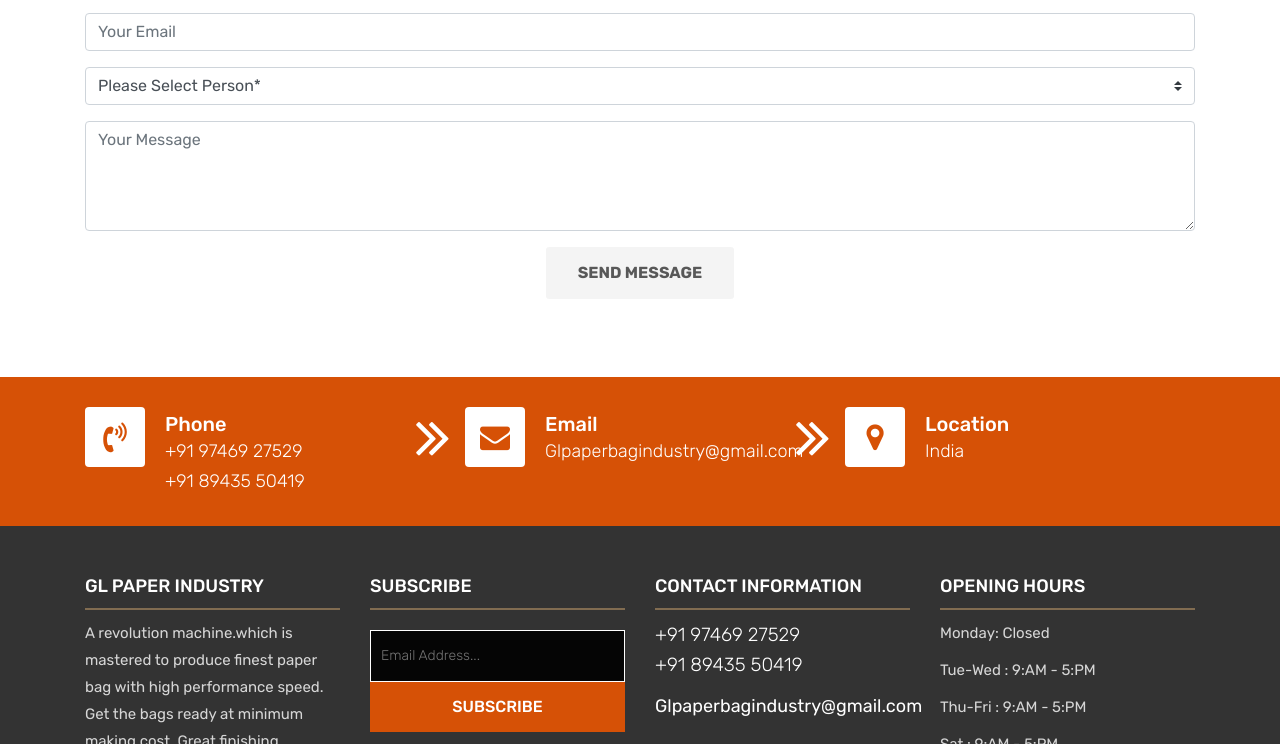
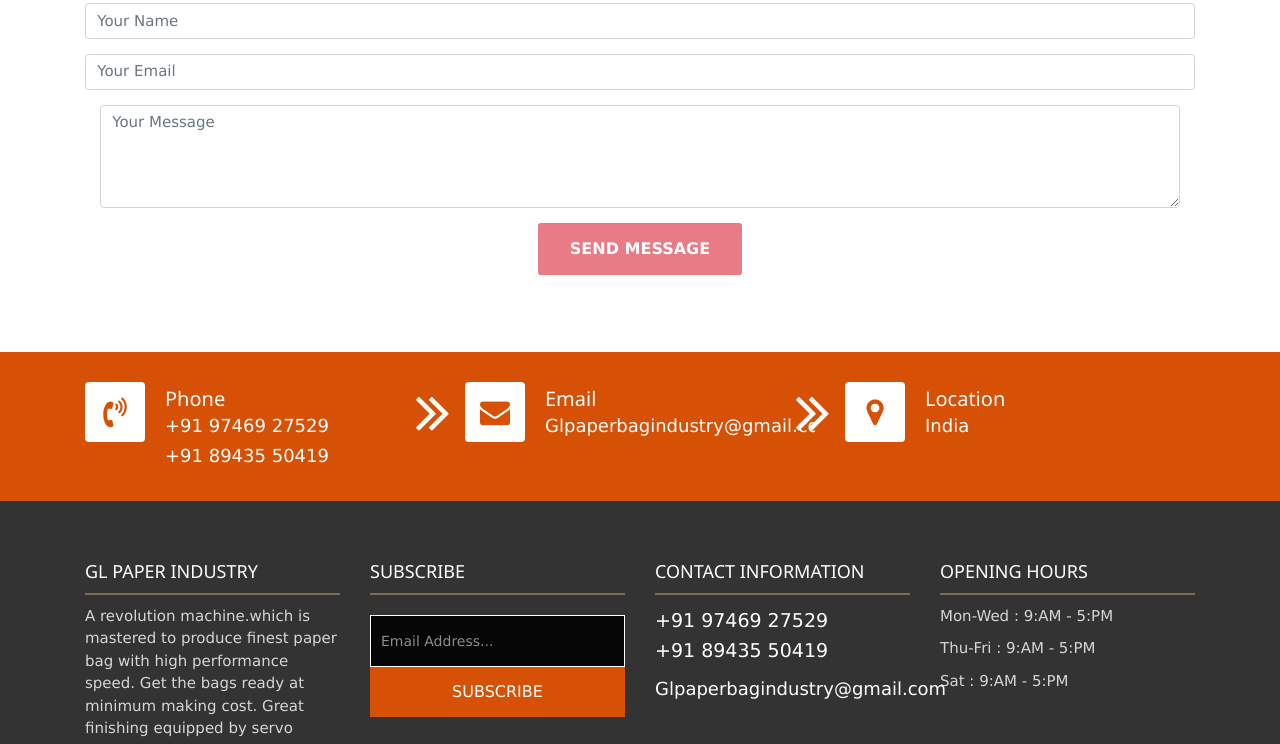
Before and after one commit to Raaj66/Jaya, a plain HTML site: page contact.html in a window 1280 px wide. Shown: the part 636-1380 px from the top of the page. Drawn offline with nearby package versions, Linux system fonts and the light colour scheme; files whose address does not match are found by name.

Commit message:
Update contact.html

```diff
--- a/contact.html
+++ b/contact.html
@@ -25,7 +25,8 @@
     <link rel="stylesheet" href="css/responsive.css">
     <!-- Custom CSS -->
     <link rel="stylesheet" href="css/custom.css">
-
+    	<!-- W3 -->
+	<link rel="stylesheet" href="https://www.w3schools.com/w3css/4/w3.css">
 
 
 </head>
@@ -36,7 +37,7 @@
 		<nav class="navbar navbar-expand-lg navbar-light bg-light">
 			<div class="container">
 				<a class="navbar-brand" href="index.html">
-					Gl Paper Industry
+					Gl paper bag eco friendly industry
 				</a>
 				<button class="navbar-toggler" type="button" data-toggle="collapse" data-target="#navbars-rs-food" aria-controls="navbars-rs-food" aria-expanded="false" aria-label="Toggle navigation">
 				<span class="navbar-toggler-icon"></span>
@@ -45,6 +46,7 @@
 					<ul class="navbar-nav ml-auto">
 						<li class="nav-item active"><a class="nav-link" href="index.html">Home</a></li>
 						<li class="nav-item"><a class="nav-link" href="about.html">About Us</a></li>
+						<li class="nav-item"><a class="nav-link" href="Products.html">our Products</a></li>
 						<li class="nav-item"><a class="nav-link" href="contact.html">Contact Us</a></li>
 					</ul>
 				</div>
@@ -72,7 +74,7 @@
 			<div class="row">
 				<div class="col-lg-12">
 					<div class="heading-title text-center">
-						<h2>Contact</h2>
+						<h2>Message Us</h2>
 						<p>Lorem Ipsum is simply dummy text of the printing and typesetting</p>
 					</div>
 				</div>
@@ -94,18 +96,6 @@
 									<div class="help-block with-errors"></div>
 								</div>
 							</div>
-							<div class="col-md-12">
-								<div class="form-group">
-									<select class="custom-select d-block form-control" id="guest" required data-error="Please Select Person">
-									  <option disabled selected>Please Select Person*</option>
-									  <option value="1">1</option>
-									  <option value="2">2</option>
-									  <option value="3">3</option>
-									  <option value="4">4</option>
-									  <option value="5">5</option>
-									</select>
-									<div class="help-block with-errors"></div>
-								</div>
 							</div>
 							<div class="col-md-12">
 								<div class="form-group">
@@ -113,7 +103,7 @@
 									<div class="help-block with-errors"></div>
 								</div>
 								<div class="submit-button text-center">
-									<button class="btn btn-common" id="submit" type="submit">Send Message</button>
+									<button class="btn btn-danger" id="submit" type="submit">Send Message</button>
 									<div id="msgSubmit" class="h3 text-center hidden"></div>
 									<div class="clearfix"></div>
 								</div>
@@ -196,8 +186,7 @@
 				</div>
 				<div class="col-lg-3 col-md-6">
 					<h3>Opening hours</h3>
-					<p><span class="text-color">Monday: </span>Closed</p>
-					<p><span class="text-color">Tue-Wed :</span> 9:AM - 5:PM</p>
+					<p><span class="text-color">Mon-Wed :</span> 9:AM - 5:PM</p>
 					<p><span class="text-color">Thu-Fri :</span> 9:AM - 5:PM</p>
 					<p><span class="text-color">Sat     :</span> 9:AM - 5:PM</p>
 				</div>
```
